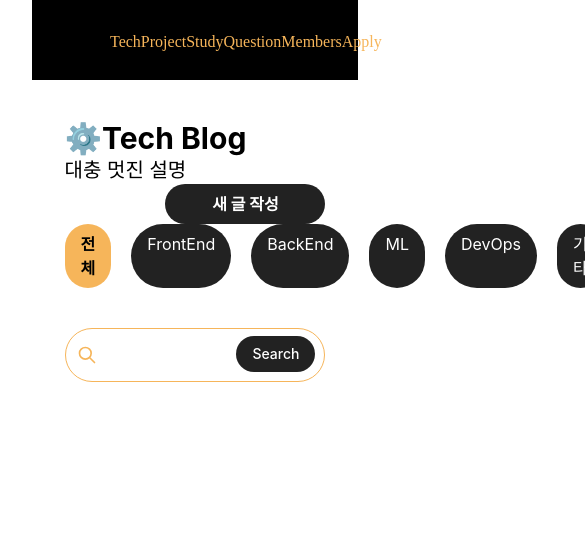
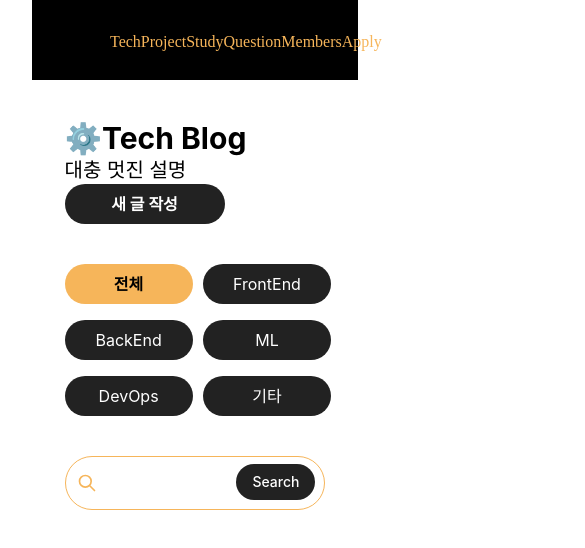
Before and after one commit to DevKor-Team/DEVKOR-front, a Next.js app: page /blog in a window 390 px wide. Shown: the top 548 px of the page, 585 px wide, since content can reach past the window. Built offline with nearby package versions, Linux system fonts and the light colour scheme.

Commit message:
feat: Respopnsive UI

```diff
--- a/pages/blog.tsx
+++ b/pages/blog.tsx
@@ -2,6 +2,7 @@ import type { NextPage } from "next";
 import Head from "next/head";
 import { useState } from "react";
 import Header from "../components/Header";
+import PostCard from "../components/PostCard";
 import styles from "../styles/Home.module.css";
 
 const Blog: NextPage = () => {
@@ -21,17 +22,18 @@ const Blog: NextPage = () => {
             <h1 className="text-3xl font-bold">⚙️Tech Blog</h1>
             <p className="text-xl">대충 멋진 설명</p>
           </div>
-          <button className="bg-button hover:bg-white text-white hover:text-black font-bold w-40 py-2 px-4 rounded-full float-right flex justify-center">
+          <button className="bg-button hover:bg-white text-white hover:text-black font-bold w-40 py-2 px-4 rounded-full sm:float-right flex justify-center">
             새 글 작성
           </button>
         </div>
-        <div className="subjects mt-10 w-4/5 ml-auto mr-auto flex flex-row">
+        <div className="subjects mt-10 w-4/5 ml-auto mr-auto">
+          <div className="grid grid-cols-2 md:grid-cols-3 lg:grid-cols-6 gap-4 justify-center">
             <button
               className={`${
                 sectionIdx == 0
                   ? "bg-devkor text-black font-bold"
                   : "bg-button text-white"
-            } w-20 py-2 px-4 rounded-full flex justify-center`}
+              } w-32 py-2 px-4 rounded-full flex justify-center ml-auto mr-auto`}
               onClick={() => setSectionIdx(0)}
             >
               전체
@@ -41,7 +43,7 @@ const Blog: NextPage = () => {
                 sectionIdx == 1
                   ? "bg-devkor text-black font-bold"
                   : "bg-button text-white"
-            } w-36 ml-5 py-2 px-4 rounded-full flex justify-center`}
+              } w-32 py-2 px-4 rounded-full flex justify-center ml-auto mr-auto`}
               onClick={() => setSectionIdx(1)}
             >
               FrontEnd
@@ -51,7 +53,7 @@ const Blog: NextPage = () => {
                 sectionIdx == 2
                   ? "bg-devkor text-black font-bold"
                   : "bg-button text-white"
-            } w-36 ml-5 py-2 px-4 rounded-full flex justify-center`}
+              } w-32 py-2 px-4 rounded-full flex justify-center ml-auto mr-auto`}
               onClick={() => setSectionIdx(2)}
             >
               BackEnd
@@ -61,7 +63,7 @@ const Blog: NextPage = () => {
                 sectionIdx == 3
                   ? "bg-devkor text-black font-bold"
                   : "bg-button text-white"
-            } w-20 ml-5 py-2 px-4 rounded-full flex justify-center`}
+              } w-32 py-2 px-4 rounded-full flex justify-center ml-auto mr-auto`}
               onClick={() => setSectionIdx(3)}
             >
               ML
@@ -71,7 +73,7 @@ const Blog: NextPage = () => {
                 sectionIdx == 4
                   ? "bg-devkor text-black font-bold"
                   : "bg-button text-white"
-            } w-36 ml-5 py-2 px-4 rounded-full flex justify-center`}
+              } w-32 py-2 px-4 rounded-full flex justify-center ml-auto mr-auto`}
               onClick={() => setSectionIdx(4)}
             >
               DevOps
@@ -81,11 +83,12 @@ const Blog: NextPage = () => {
                 sectionIdx == 5
                   ? "bg-devkor text-black font-bold"
                   : "bg-button text-white"
-            } w-20 ml-5 py-2 px-4 rounded-full flex justify-center`}
+              } w-32 py-2 px-4 rounded-full flex justify-center ml-auto mr-auto`}
               onClick={() => setSectionIdx(5)}
             >
               기타
             </button>
+          </div>
         </div>
         <form className="searchbar mt-10 w-4/5 ml-auto mr-auto">
           <div className="relative">
@@ -120,7 +123,20 @@ const Blog: NextPage = () => {
             </button>
           </div>
         </form>
+        <div className="bloglist mt-10 w-4/5 ml-auto mr-auto mb-10">
+          <div className="grid grid-cols-1 md:grid-cols-2 lg:grid-cols-3 xl:grid-cols-4 2xl:grid-cols-5 gap-4 lg:gap-8">
+            <PostCard />
+            <PostCard />
+            <PostCard />
+            <PostCard />
+            <PostCard />
+            <PostCard />
+            <PostCard />
+            <PostCard />
+          </div>
+        </div>
       </body>
+      <div className="h-60">{/* Footer 완성되면 여기에 채우기 */}</div>
     </div>
   );
 };
```
Lines whose indentation alone changed are shown as unchanged.
